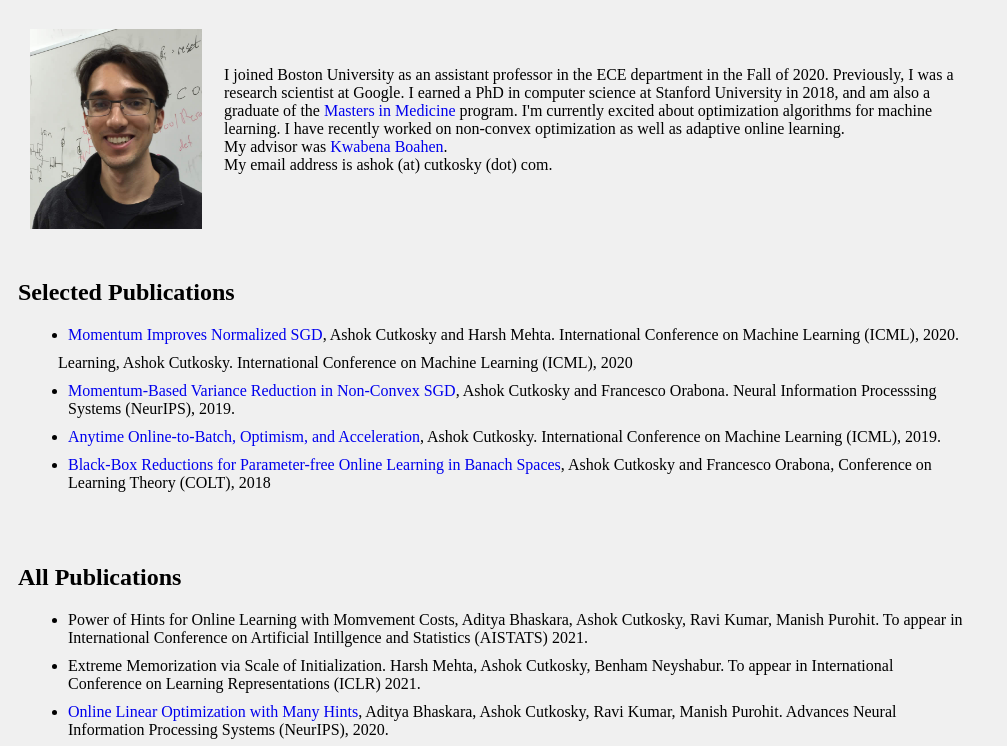
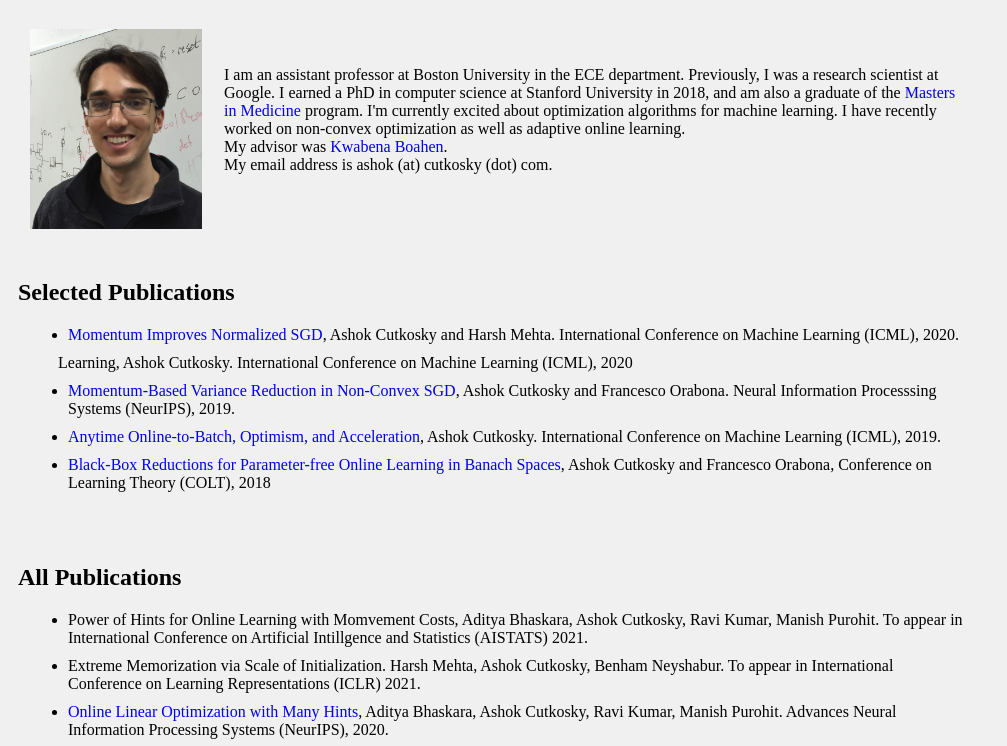
Before and after one commit to acutkosky/acutkosky.github.io, a plain HTML site: page index.html in a window 1280 px wide. Shown: the part 40-786 px from the top of the page, without its empty margins (0-1007 px from the left). Drawn offline with Linux system fonts and the light colour scheme.

Commit message:
change text a bit

```diff
--- a/index.html
+++ b/index.html
@@ -24,7 +24,7 @@ li {margin:10px}
         <img src="pic/ashokcutkosky_pic1.jpg" height="200">
         </td>
         <td>
-    I joined Boston University as an assistant professor in the ECE department in the Fall of 2020. Previously, I was a research scientist at Google.
+    I am an assistant professor at Boston University in the ECE department. Previously, I was a research scientist at Google.
     I earned a PhD in computer science at Stanford
   University in 2018, and am also a graduate of the <a
   href=http://msm.stanford.edu/>Masters in Medicine</a> program. I'm currently
```
